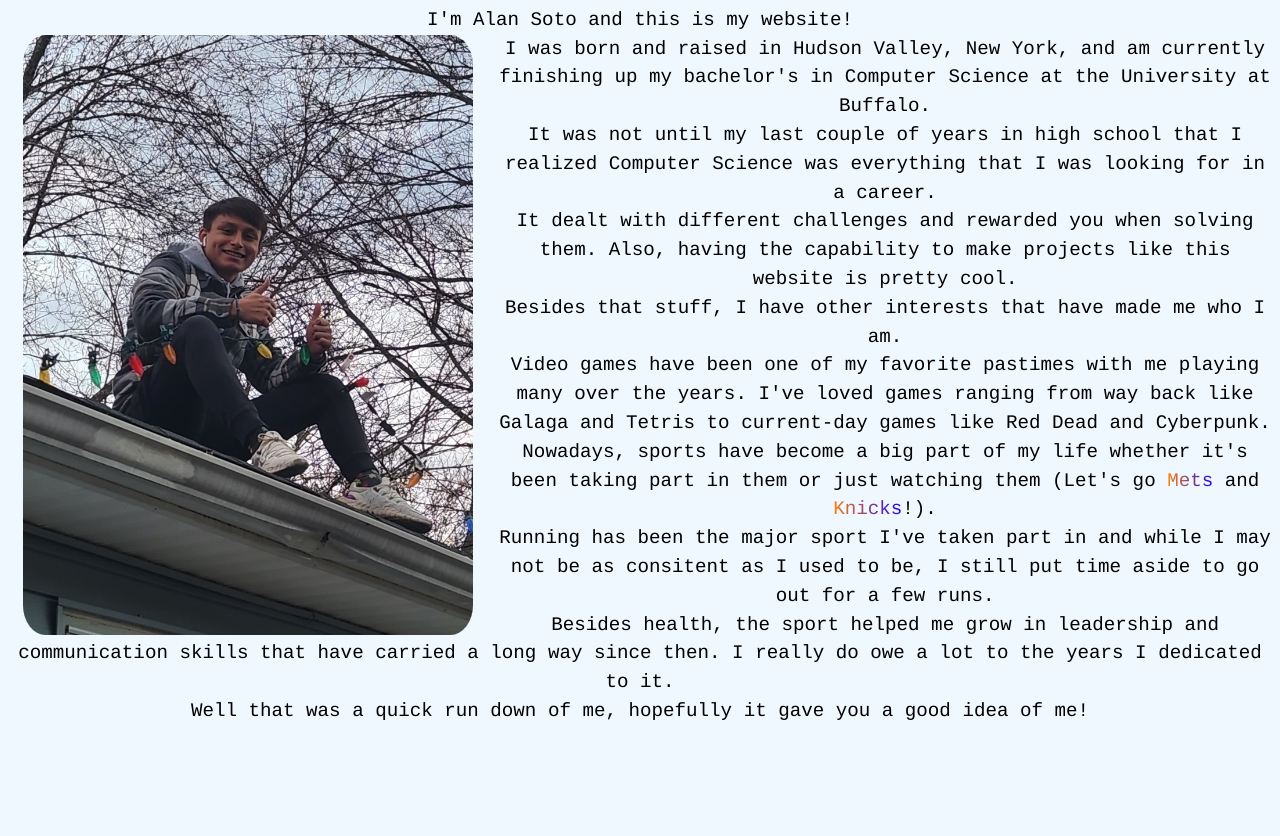
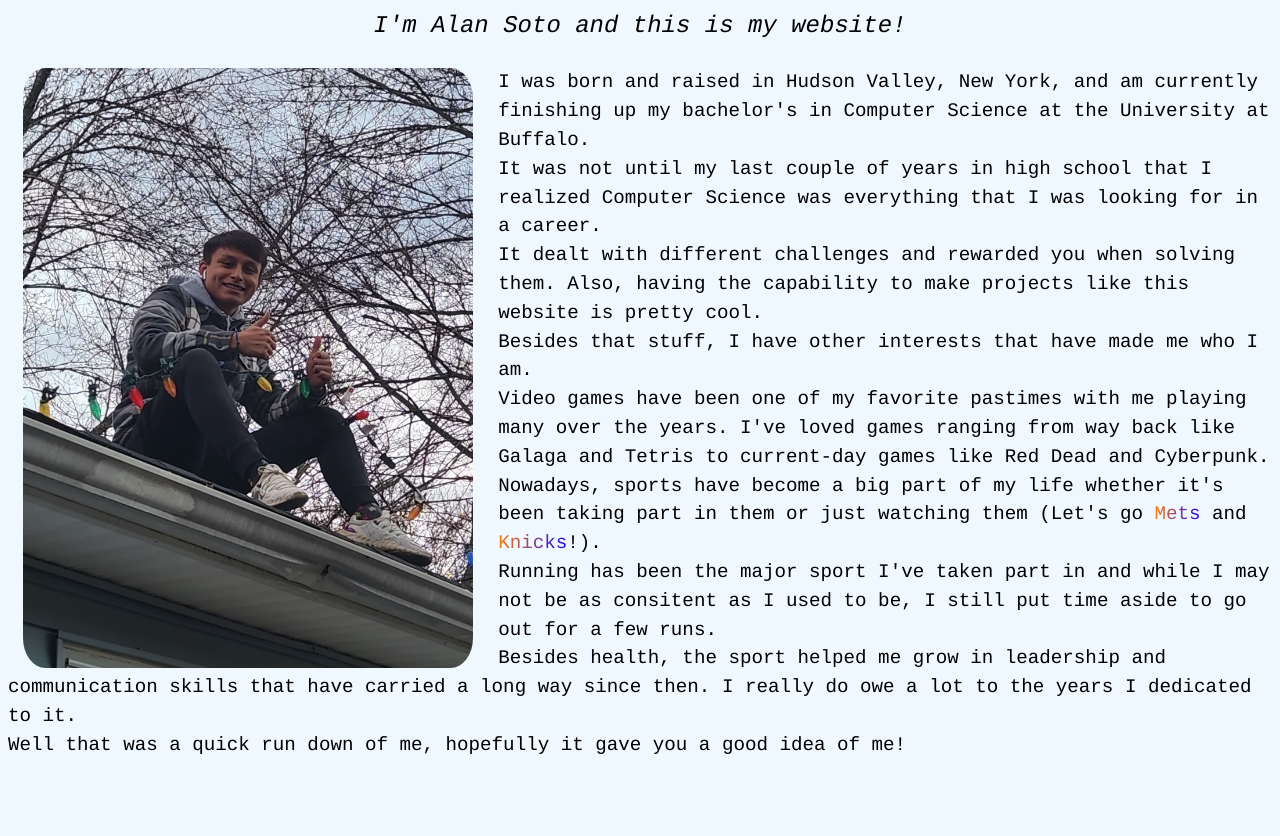
Before and after one commit to alans-42/website, a plain HTML site: page about.html in a window 1280 px wide. Shown: the part 148-984 px from the top of the page. Before the commit the page ends 951 px from the top, so only its background shows below. Drawn offline with Linux system fonts and the light colour scheme.

Commit message:
Moved gallery tab and fixed font in about

```diff
--- a/about.html
+++ b/about.html
@@ -14,15 +14,16 @@
         <ul class="navbar">
             <li class="float"><a href="index.html">Home</a></li>
             <li class="float"><a class="active" href="about.html">About Me</a></li>
+            <li class="float"><a href="gallery.html">Gallery</a></li>
             <li class="float"><a href="#other">Other</a></li>
-            <li class="float"><a href="gallery.html">Gallery</a></li>
         </ul>
         <br>
         <!-- Text -->
         <h1 style="text-align: center;">About Me</h1>
 
-            <p class="caption">
-                I'm Alan Soto and this is my website!<br>
+            <p class="caption" style="font-style: oblique; font-size: 150%;">I'm Alan Soto and this is my website!</p>
+            <p class="caption" style="text-align: left;">
+
                 <img src="assets/photo-of-me.jpeg" class="roof">
                 I was born and raised in Hudson Valley, New York, and am currently finishing up my bachelor's in Computer Science at the University at Buffalo.<br>
                 It was not until my last couple of years in high school that I realized Computer Science was everything that I was looking for in a career.<br>
```
Also changed, not shown: gallery.html (+1 -1 lines), index.html (+1 -1 lines).
